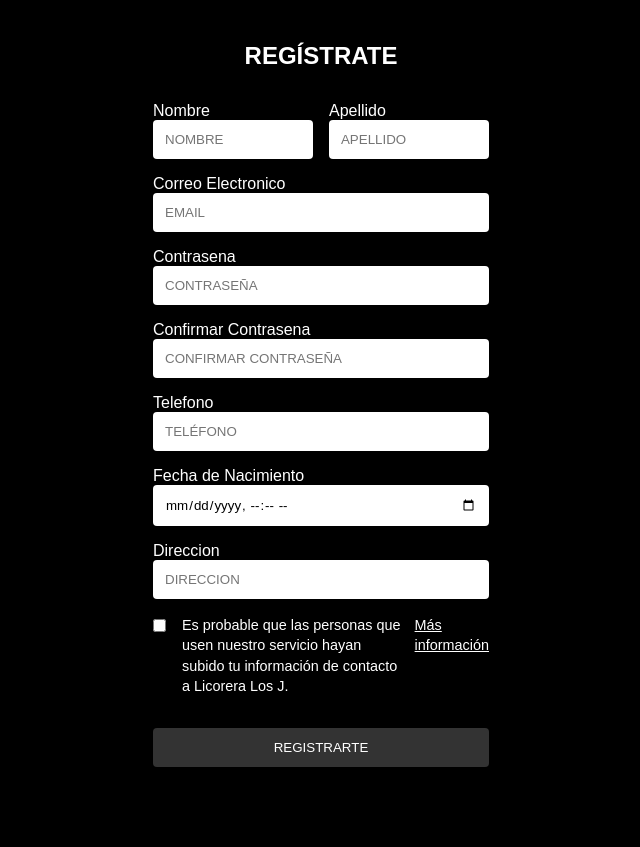
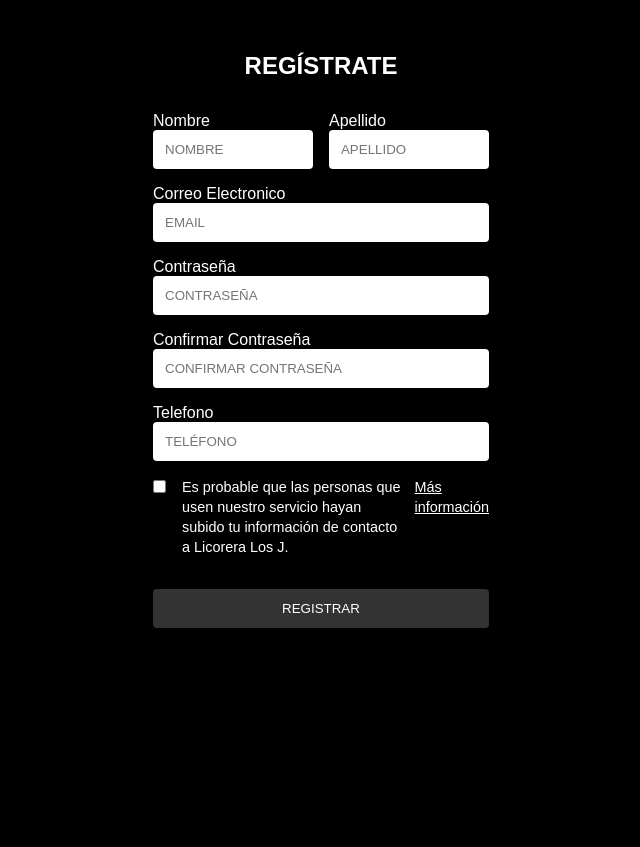
Before and after one commit to Ghosrider227/Licorera-los-J, a Django app: page /register/ in a window 1280 px wide. Shown: the part 82-929 px from the top of the page, without its empty margins (319-959 px from the left). After the commit the page ends 710 px from the top, so only its background shows below. Run offline with Django 4.2, Linux system fonts and the light colour scheme.

Commit message:
modificacion DB, correccion validaciones del register - Brian Bedoya

```diff
--- a/licorera_los_J/models.py
+++ b/licorera_los_J/models.py
@@ -17,7 +17,7 @@
     telefono = models.IntegerField()
     fecha_nacimiento = models.DateField(help_text='AAAA-MM-DD', null=True, blank=True)
     direccion = models.CharField(max_length=100, null=True, blank=True)
-    foto = models.ImageField(upload_to='usuario/', null=True, blank=True)
+    foto = models.ImageField(upload_to='usuario/', default='usuario/default.svg', null=True, blank=True)
 
     def __str__(self):
         return (f'{self.nombre}, {self.get_cuenta_display()}')
@@ -90,7 +90,7 @@
     precio = models.FloatField()
     descripcion = models.TextField(max_length=200)
     cantidad = models.IntegerField()
-    foto = models.ImageField(upload_to='producto/', null=True, blank=True)
+    foto = models.ImageField(upload_to='producto/', default='producto/default.svg', null=True, blank=True)
 
     def __str__(self):
         return f'{self.nombre_producto}, {self.get_tipo_producto_display()}'
--- a/licorera_los_J/templates/register.html
+++ b/licorera_los_J/templates/register.html
@@ -46,25 +46,17 @@
                 <input name="email" id="email" type="email" placeholder="EMAIL" required>
             </div>
             <div class="form-group">
-                <label for="contrasena">Contrasena</label>
+                <label for="contrasena">Contraseña</label>
                 <input name="contrasena" id="contrasena" type="password" placeholder="CONTRASEÑA" required>
             </div>
             <div class="form-group">
-                <label for="confirmar_contrasena">Confirmar Contrasena</label>
+                <label for="confirmar_contrasena">Confirmar Contraseña</label>
                 <input name="confirmar_contrasena" id="confirmar_contrasena" type="password" placeholder="CONFIRMAR CONTRASEÑA" required>
             </div>
             <p class="mensaje_error"></p>
             <div class="form-group">
                 <label for="telefono">Telefono</label>
                 <input name="telefono" id="telefono" type="tel" placeholder="TELÉFONO" required>
-            </div>
-            <div class="form-group">
-                <label for="fecha_nacimiento">Fecha de Nacimiento</label>
-                <input name="fecha_nacimiento" id="fecha_nacimiento" type="datetime-local" placeholder="FECHA DE NACIMIENTO">
-            </div>
-            <div class="form-group">
-                <label for="direccion">Direccion</label>
-                <input name="direccion" id="direccion" type="text" placeholder="DIRECCION">
             </div>
             {% if messages %}
                 {% for message in messages %}
@@ -81,11 +73,7 @@
                     <a href="#">Más información</a>
                 </label>
             </div>
-            <!-- <div class="form-group captcha">
-                <div class="g-recaptcha" data-sitekey="your-site-key"></div>
-            </div> -->
-            <button type="submit" class="auth-button">REGISTRARTE</button> <!--id="registrar"-->
+            <button type="submit" class="auth-button">REGISTRAR</button> <!--id="registrar"-->
         </form>
     </div>
-    <!-- <script src="https://www.google.com/recaptcha/api.js" async defer></script> -->
 {% endblock  %}
--- a/licorera_los_J/views.py
+++ b/licorera_los_J/views.py
@@ -3,6 +3,7 @@
 from django.db.utils import IntegrityError
 from django.contrib import messages
 from django.conf import settings
+import re
 
 from .utils import *
 def index(request):
@@ -26,14 +27,13 @@
                         "nombre" : u.nombre,
                         "cuenta" : u.cuenta,
                         "email" : u.email,
-                     }
+                    }
                 else:
                     request.session["sesion"] = {
                         "id" : u.id,
                         "nombre" : u.nombre,
                         "cuenta" : u.cuenta,
                         "email" : u.email,
-
                     }
                 messages.success(request, "Bienvenido")
                 return redirect("index")
@@ -75,8 +75,19 @@
         contrasena = request.POST.get('contrasena')
         confirmar_contrasena = request.POST.get('confirmar_contrasena')
         telefono = request.POST.get('telefono')
-        fecha_nacimiento = request.POST.get('fecha_nacimiento')
-        direccion = request.POST.get('direccion')
+
+        if not re.match(r'^[A-Za-z\s]+$', nombre):
+            messages.warning(request, 'El nombre solo debe contener letras')
+            return redirect('register')
+
+        if not re.match(r'^[A-Za-z\s]+$', apellido):
+            messages.warning(request, 'El apellido solo debe contener letras')
+            return redirect('register')
+
+        if not telefono.isdigit():
+            messages.warning(request, 'El telefono debe contener solo numeros')
+            return redirect('register')
+
         if u.filter(email=email).exists():
             messages.warning(request, 'El correo ya esta registrado')
             return redirect('register')
@@ -90,8 +101,8 @@
                         email = email,
                         contrasena = hash_password(contrasena),
                         telefono = telefono,
-                        fecha_nacimiento = fecha_nacimiento,
-                        direccion = direccion
+                        fecha_nacimiento = None,
+                        direccion = None
                     )
                     u.save()
                     return redirect('login')
--- a/proyecto_final/settings.py
+++ b/proyecto_final/settings.py
@@ -125,3 +125,6 @@
 
 # se agrega para que los numero traidos de la BD tengan formato de miles
 # USE_THOUSAND_SEPARATOR = True
+
+MEDIA_URL = "media/"
+MEDIA_ROOT = BASE_DIR / "licorera_los_J/media"
```
Also changed, not shown: db.sqlite3, licorera_los_J/media/producto/ojoDeTigre.jpg (added), licorera_los_J/migrations/0008_alter_productos_foto_alter_usuarios_foto.py (added).
